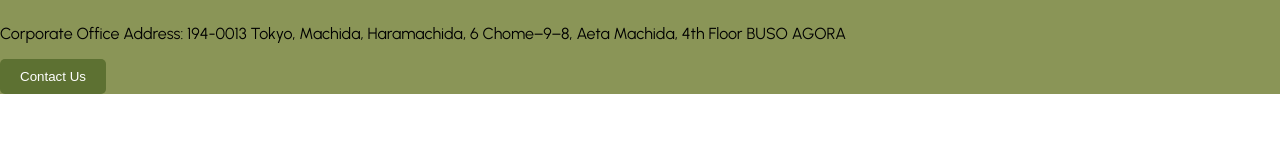
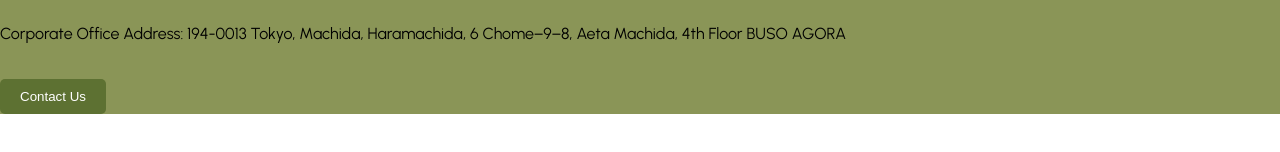
Before and after one commit to priii2403/nabal_bar, a React (Create React App) app: page /about in a window 1280 px wide. Shown: the part 586-738 px from the top of the page. Built offline with nearby package versions, Linux system fonts and the light colour scheme.

Commit message:
added footer chnages

```diff
--- a/src/components/Footer.js
+++ b/src/components/Footer.js
@@ -30,8 +30,8 @@ function Footer() {
   </p>
   <button
     onClick={renderContact}
-    style={{backgroundColor:"#5d7132"}}
-    className="bg-gray-600 text-white font-bold px-6 py-3 rounded-lg shadow-md mb-4 md:mb-0 md:mr-4"
+    style={{backgroundColor:"#5d7132",marginTop:"20px"}}
+    className="bg-gray-600 text-white font-bold px-6 py-3 rounded-lg shadow-md mb-4 md:mb-0 md:mr-4 "
   >
     Contact Us
   </button>
```
